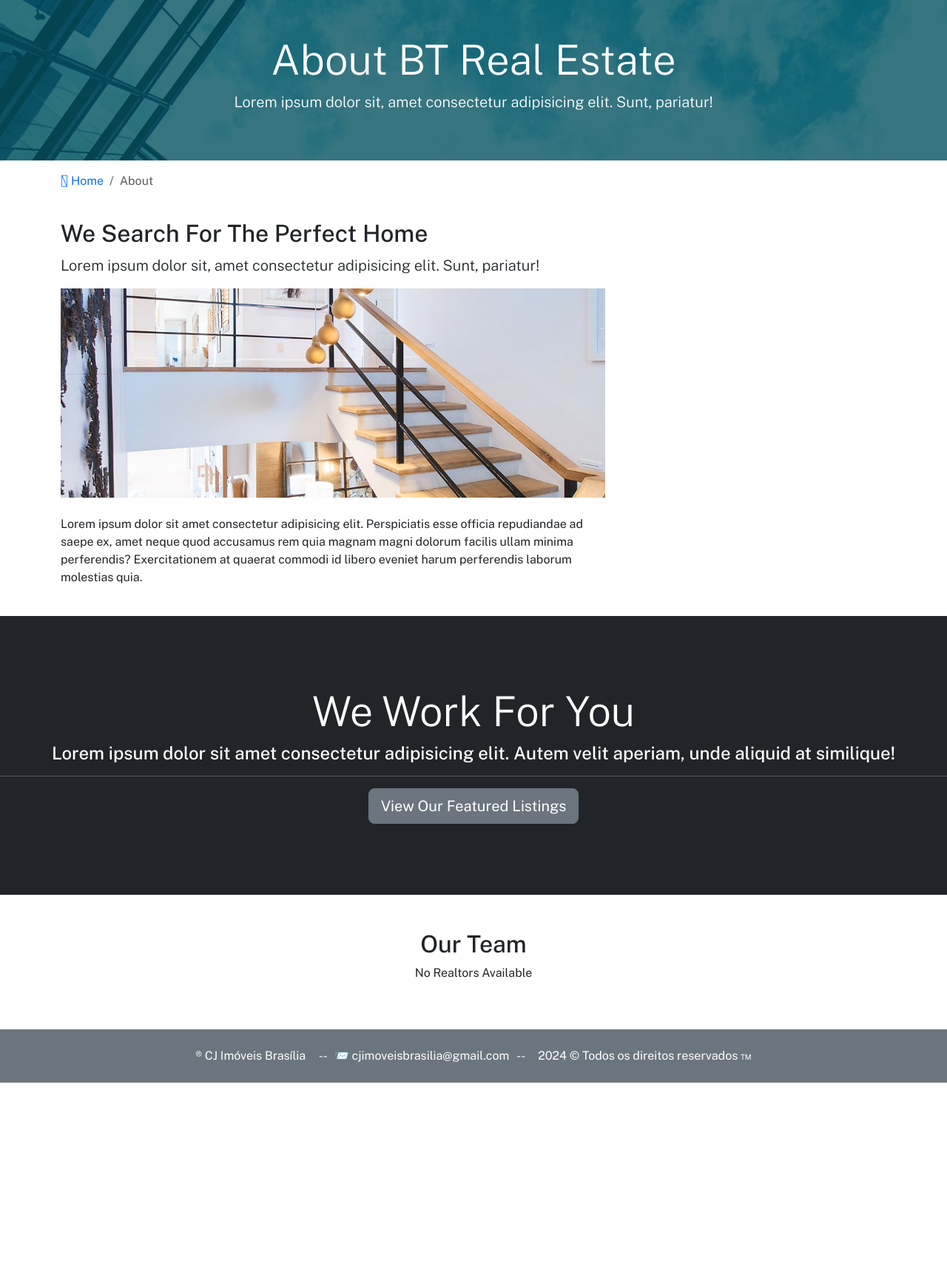
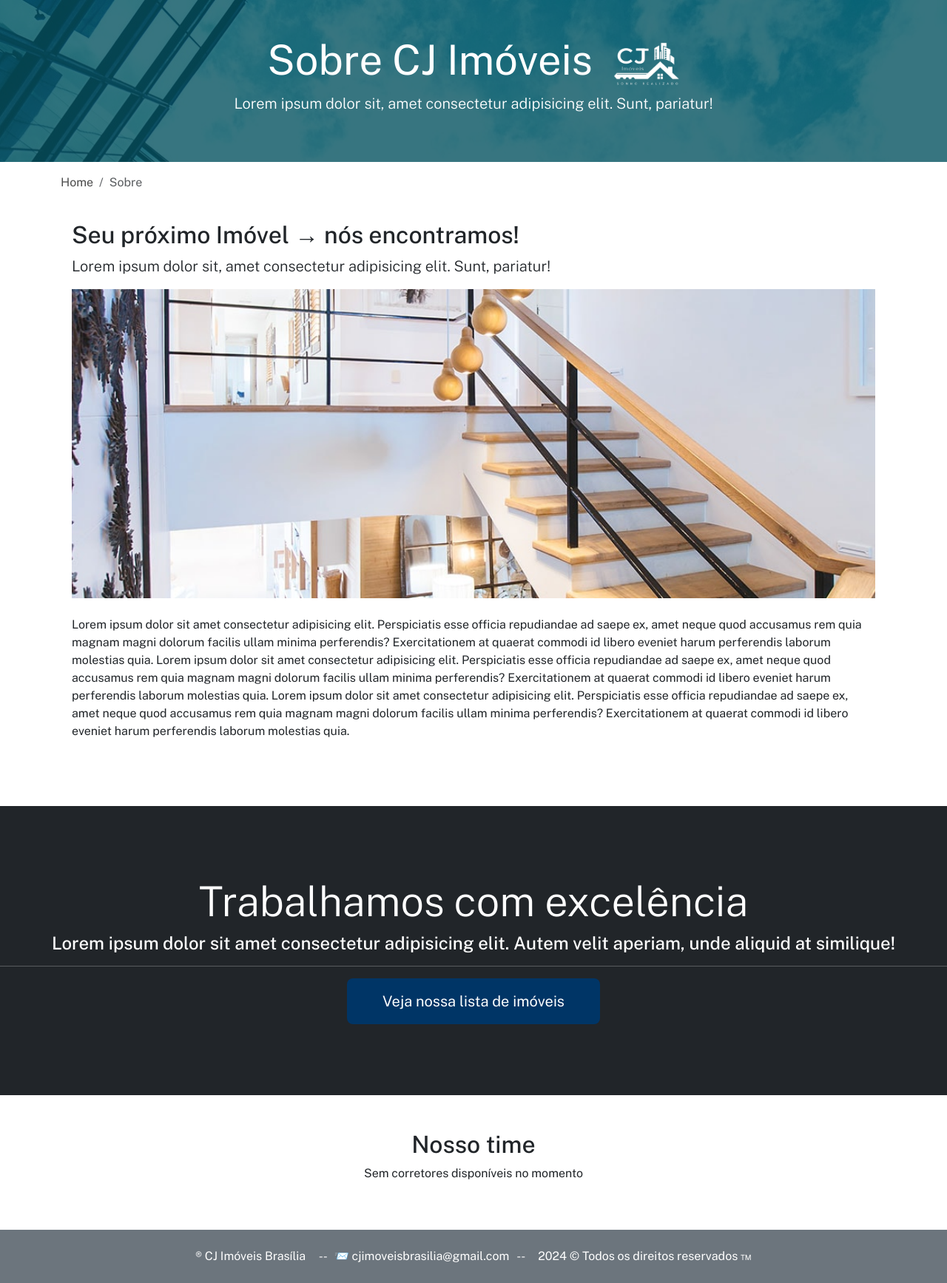
Before and after one commit to usoservicos/cj, a Django app: page /about in a window 1280 px wide. Shown: the part 132-1867 px from the top of the page at 74% size. Before the commit the page ends 1596 px from the top, so only its background shows below. Run offline with Django 3.2, Linux system fonts and the light colour scheme; data that the repository does not hold is empty; some libraries are stand-ins or nearby versions.

Commit message:
Update about.html

```diff
--- a/templates/pages/about.html
+++ b/templates/pages/about.html
@@ -2,14 +2,17 @@
 
 {% load static %}
 
-{% block title %} | About Us {% endblock %}
+{% block title %} | Sobre nós {% endblock %}
 
 {% block content %}
 <section id="showcase-inner" class="py-5 text-white">
     <div class="container">
       <div class="row text-center">
         <div class="col-md-12">
-          <h1 class="display-4">About BT Real Estate</h1>
+          <h1 class="display-4">
+            <b>Sobre CJ Imóveis</b>&nbsp;
+            <img src="{% static 'img/logo-light.png' %}" style="width: 90px !important; height:60px !important;" />
+          </h1>
           <p class="lead">Lorem ipsum dolor sit, amet consectetur adipisicing elit. Sunt, pariatur!</p>
         </div>
       </div>
@@ -22,10 +25,10 @@
       <nav aria-label="breadcrumb">
         <ol class="breadcrumb">
           <li class="breadcrumb-item">
-            <a href="{% url 'index' %}">
-              <i class="fas fa-home"></i> Home</a>
+            <a href="{% url 'index' %}" style="color: #4b4b4b !important;">
+              Home</a>
           </li>
-          <li class="breadcrumb-item active"> About</li>
+          <li class="breadcrumb-item active"> Sobre</li>
         </ol>
       </nav>
     </div>
@@ -34,21 +37,27 @@
   <section id="about" class="py-4">
     <div class="container">
       <div class="row">
-        <div class="col-md-8">
-          <h2>We Search For The Perfect Home</h2>
+        <div class="vh-grande4 mb-5">
+        <div class="col-md-12">
+          <h2>Seu próximo Imóvel → nós encontramos!</h2>
           <p class="lead">Lorem ipsum dolor sit, amet consectetur adipisicing elit. Sunt, pariatur!</p>
           <img src="{% static 'img/about.jpg' %}" alt="">
           <p class="mt-4">Lorem ipsum dolor sit amet consectetur adipisicing elit. Perspiciatis esse officia repudiandae ad saepe ex, amet
             neque quod accusamus rem quia magnam magni dolorum facilis ullam minima perferendis? Exercitationem at quaerat
+            commodi id libero eveniet harum perferendis laborum molestias quia. Lorem ipsum dolor sit amet consectetur adipisicing elit. Perspiciatis esse officia repudiandae ad saepe ex, amet
+            neque quod accusamus rem quia magnam magni dolorum facilis ullam minima perferendis? Exercitationem at quaerat
+            commodi id libero eveniet harum perferendis laborum molestias quia. Lorem ipsum dolor sit amet consectetur adipisicing elit. Perspiciatis esse officia repudiandae ad saepe ex, amet
+            neque quod accusamus rem quia magnam magni dolorum facilis ullam minima perferendis? Exercitationem at quaerat
             commodi id libero eveniet harum perferendis laborum molestias quia.</p>
         </div>
-        <div class="col-md-4">
+      </div>
+      <div class="col-md">
         {% if mvp_realtors %}
           {% for realtor in mvp_realtors %}
           <div class="card">
               <img class="card-img-top" src="{{ realtor.photo.url }}" alt="Seller of the month">
               <div class="card-body">
-                  <h5 class="card-title">Seller Of The Month</h5>
+                <h5 class="card-title">Corretor(a) em destaque</h5>
                 <h6 class="text-secondary">{{ realtor.name }}</h6>
                 <p class="card-text">{{ realtor.description }}
                 </p>
@@ -63,16 +72,16 @@
 
   <!-- Work -->
   <section id="work" class="bg-dark text-white text-center">
-    <h2 class="display-4">We Work For You</h2>
+    <h2 class="display-4">Trabalhamos com excelência</h2>
     <h4>Lorem ipsum dolor sit amet consectetur adipisicing elit. Autem velit aperiam, unde aliquid at similique!</h4>
     <hr>
-    <a href="{% url 'listings' %}" class="btn btn-secondary text-white btn-lg">View Our Featured Listings</a>
+    <a href="{% url 'listings' %}" class="btn btn-secondary bg-azul-cj border-0 text-white btn-lg px-5 py-3">Veja nossa lista de imóveis</a>
   </section>
 
   <!-- Team -->
   <section id="team" class="py-5">
     <div class="container">
-      <h2 class="text-center">Our Team</h2>
+      <h2 class="text-center">Nosso time</h2>
       <div class="row text-center">
         {% if realtors %}
           {% for realtor in realtors %}
@@ -80,7 +89,7 @@
               <img src="{{ realtor.photo.url }}" alt="" class="rounded-circle mb-3">
               <h4>{{ realtor.name }}</h4>
               <p class="text-success">
-                <i class="fas fa-award text-success mb-3"></i> Realtor</p>
+                <i class="fas fa-award text-success mb-3"></i> Corretor(a)</p>
               <hr>
               <p>
                 <i class="fas fa-phone"></i> {{ realtor.phone }}</p>
@@ -90,7 +99,7 @@
           {% endfor %}
         {% else %}
           <div class="col-md-12">
-            <p>No Realtors Available</p>
+            <p>Sem corretores disponíveis no momento</p>
           </div>
         {% endif %}
       </div>
```
Lines whose indentation alone changed are shown as unchanged.
